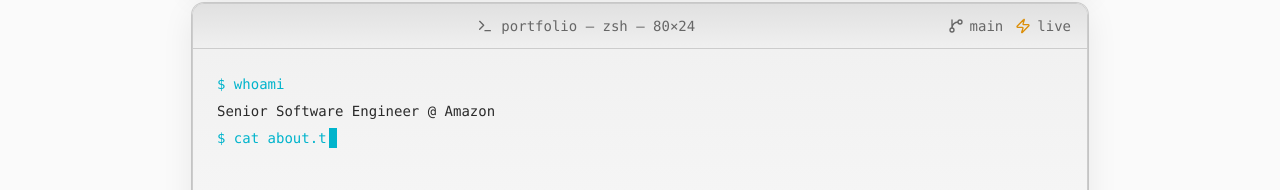
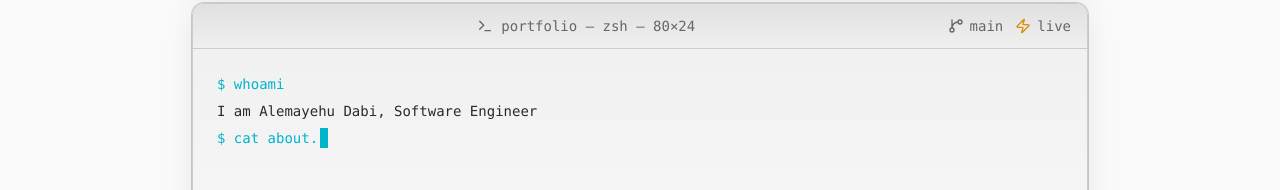
Before and after one commit to AlemayehuDabi/portfolio-, a Next.js app: page / in a window 1280 px wide. Shown: the part 171-361 px from the top of the page. Built offline with nearby package versions, Linux system fonts and the light colour scheme.

Commit message:
fix: update the hero terminal Lines

```diff
--- a/pages/hero_page/Hero.tsx
+++ b/pages/hero_page/Hero.tsx
@@ -176,12 +176,12 @@
 
 const terminalLines = [
   { type: 'command', content: '$ whoami' },
-  { type: 'output', content: 'Senior Software Engineer @ Amazon' },
+  { type: 'output', content: 'I am Alemayehu Dabi, Software Engineer' },
   { type: 'command', content: '$ cat about.txt' },
   { type: 'output', content: 'Building scalable systems that handle millions of requests.' },
   { type: 'output', content: 'Passionate about clean architecture and performance optimization.' },
   { type: 'command', content: '$ ls ./skills --sort-by=expertise' },
-  { type: 'output', content: 'React  TypeScript  Node.js  AWS  System Design  GraphQL' },
+  { type: 'output', content: 'React  TypeScript  Node.js  System Design  RestApi' },
   { type: 'command', content: '$ echo $CURRENT_STATUS' },
   { type: 'output', content: 'Open to interesting opportunities...' },
 ];
```
